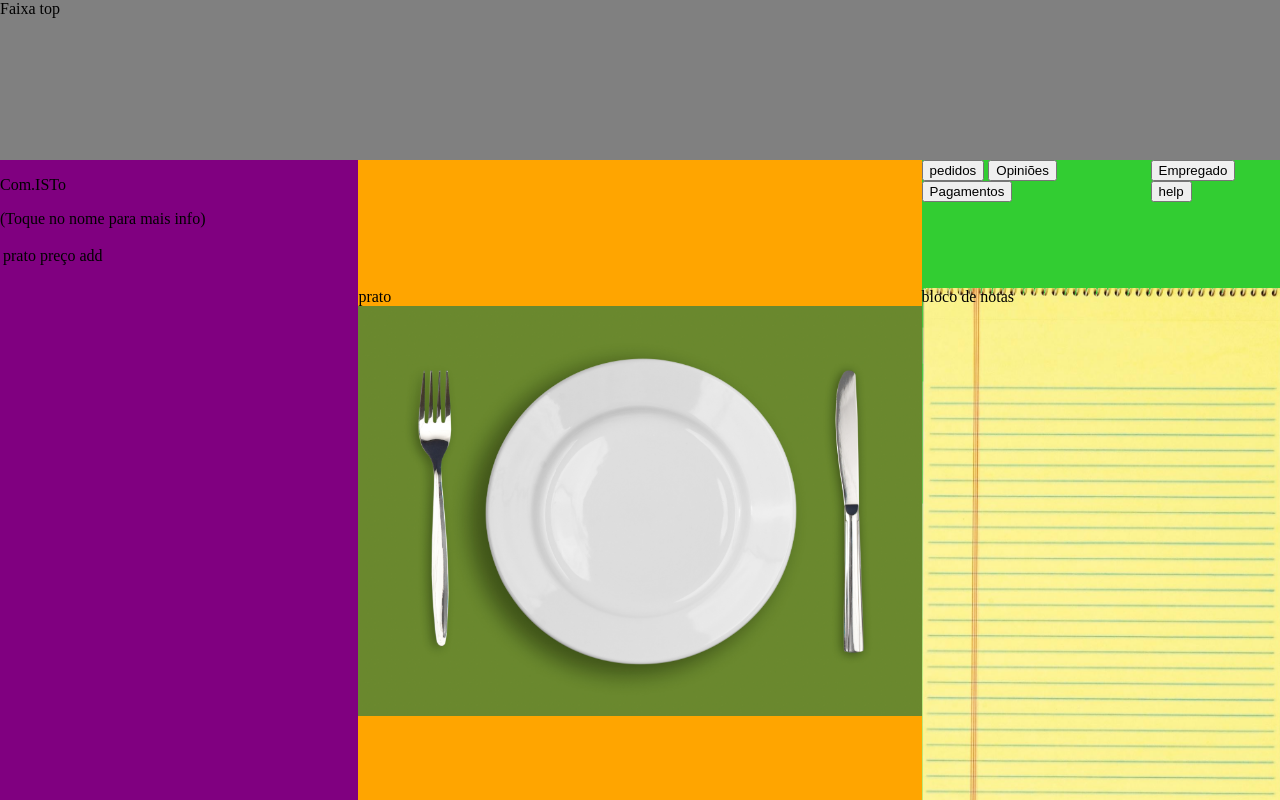
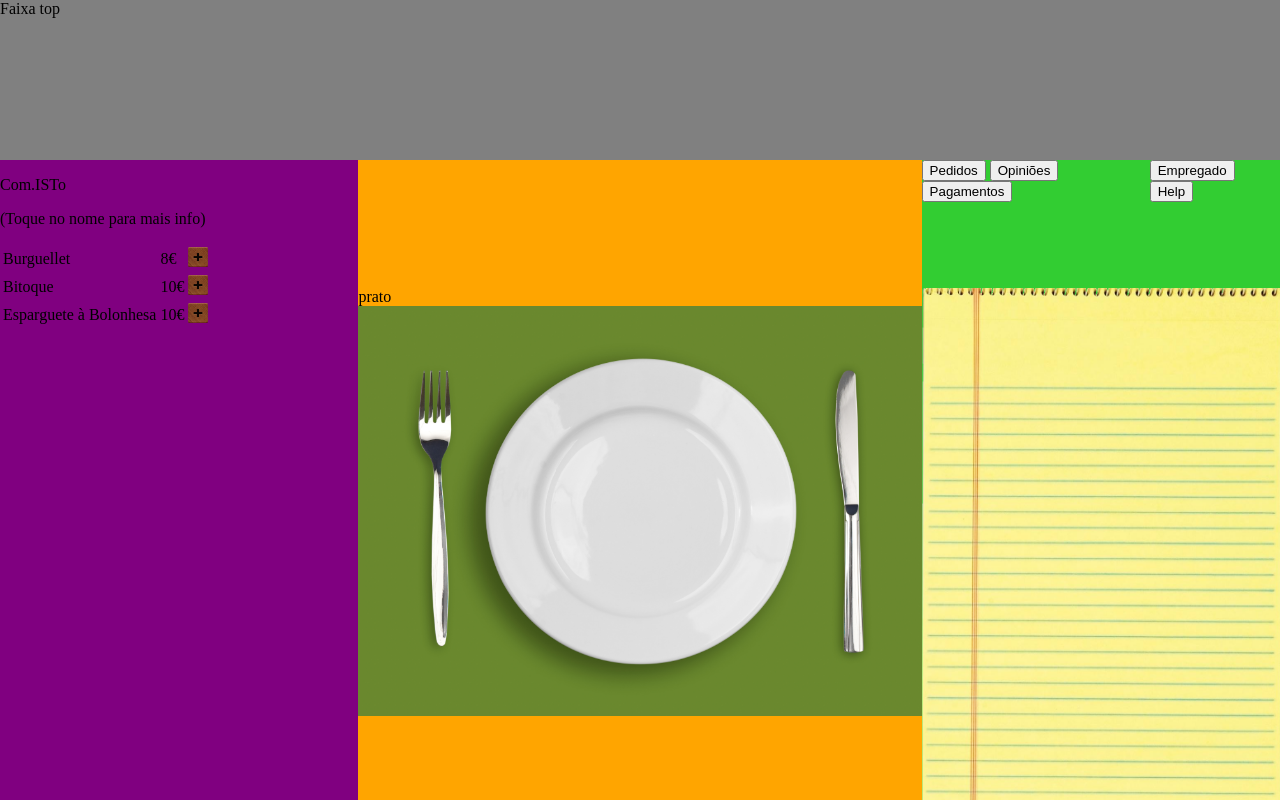
Before and after one commit to Anfifo/ProjIPM, a plain HTML site: page comisto/comISTo.html in a window 1280 px wide. Drawn offline with Linux system fonts and the light colour scheme.

Commit message:
coisas que o miguel fez

```diff
--- a/comisto/comISTo.html
+++ b/comisto/comISTo.html
@@ -1,5 +1,52 @@
 <!DOCTYPE html>
 <html>
+
+<!-- SRCIPT-WIZARDS TEST -->
+<script>
+    function does_a_fucking_print() {
+        console.log("Burguellets:" + sessionStorage.getItem("Burguellet") + "\n" + "Bitoque:" +
+        sessionStorage.getItem("Bitoque") + "\n" + "Esparguete à Bolonhesa:" +
+        sessionStorage.getItem("Esparguete à Bolonhesa") + "\n");
+    }
+</script>
+
+
+<!-- REGISTO DOS PEDIDOS -->
+<script>
+    function storeOrder(foodId) {
+        var foodCount = parseInt(sessionStorage.getItem(foodId));
+        sessionStorage.setItem(foodId, foodCount + 1);
+        updateOrderList();
+    }
+
+</script>
+
+
+<script>
+    function updateOrderList() {
+        document.getElementById("lista de pedidos").innerHTML = "Bloco de Notas" + "<br />" +"Burguellets:" + sessionStorage.getItem("Burguellet") + "<br />" + "Bitoque:" + sessionStorage.getItem("Bitoque") + "<br />" + "Esparguete à Bolonhesa:" + sessionStorage.getItem("Esparguete à Bolonhesa") + "<br />";
+    }
+</script>
+
+
+<!-- INICIALIZAR "VETOR" DE PEDIDOS -->
+<script>
+    function initializeDataStorage() {
+        sessionStorage.setItem("Burguellet",0);
+        sessionStorage.setItem("Bitoque",0);
+        sessionStorage.setItem("Esparguete à Bolonhesa",0);
+    }
+</script>
+
+
+
+
+
+
+
+
+
+<!-- HTML CODE -->
 <head>
     <title>Com.ISTo</title>
 
@@ -9,7 +56,7 @@
 </head>
 
 
-<body>
+<body onload="initializeDataStorage()">
 
 <!--TOP-->
     <div id="top" class="top">
@@ -27,10 +74,23 @@
                     <p>(Toque no nome para mais info)</p>
                     <table>
                         <tr>
-                            <td>prato</td>
-                            <td>preço</td>
-                            <td>add</td>
+                            <td>Burguellet</td>
+                            <td>8€</td>
+                            <td><img src = "woodenPlus.png", width = 20px, height = 20px onclick="storeOrder('Burguellet')"></td>
                         </tr>
+
+                        <tr>
+                            <td>Bitoque</td>
+                            <td>10€</td>
+                            <td><img src = "woodenPlus.png", width = 20px, height = 20px onclick="storeOrder('Bitoque')"></td>
+                        </tr>
+
+                        <tr>
+                            <td>Esparguete à Bolonhesa</td>
+                            <td>10€</td>
+                            <td><img src = "woodenPlus.png", width = 20px, height = 20px onclick="storeOrder('Esparguete à Bolonhesa')"></td>
+                        </tr>
+
                     </table>
                 </div>
                 <div class="cartaTabs">
@@ -61,23 +121,22 @@
 
 
 
-<!--RIGHT (BLOCO + BOTOES)-->
+<!--RIGHT (BLOCO DE NOTAS + BOTOES)-->
             <div class="botRight">
                 <div class="buttons" >
                     <div class="mainButtons">
-                        <button>pedidos</button>
+                        <button>Pedidos</button>
                         <button>Opiniões</button>
                         <button>Pagamentos</button>
                     </div>
                     <div class="supportButtons">
                         <button>Empregado</button>
-                        <button>help</button>
+                        <button>Help</button>
                     </div>
                 </div>
 
-<!--BLOCO DE NOTAS-->
-                <div class="blocoNotas">
-                    bloco de notas
+            <!--BLOCO DE NOTAS-->
+                <div id="lista de pedidos" class="blocoNotas">
                 </div>
 
             </div>
--- a/comisto/style.css
+++ b/comisto/style.css
@@ -73,3 +73,7 @@ html,body{
     width: 70%;
     height: 100%;
 }
+
+head {
+    align-content: center;
+}
```
Also changed, not shown: comisto/Bitoque original.jpg (added), comisto/draggable Bitoque.jpg (added), comisto/woodenPlus.png (added).
